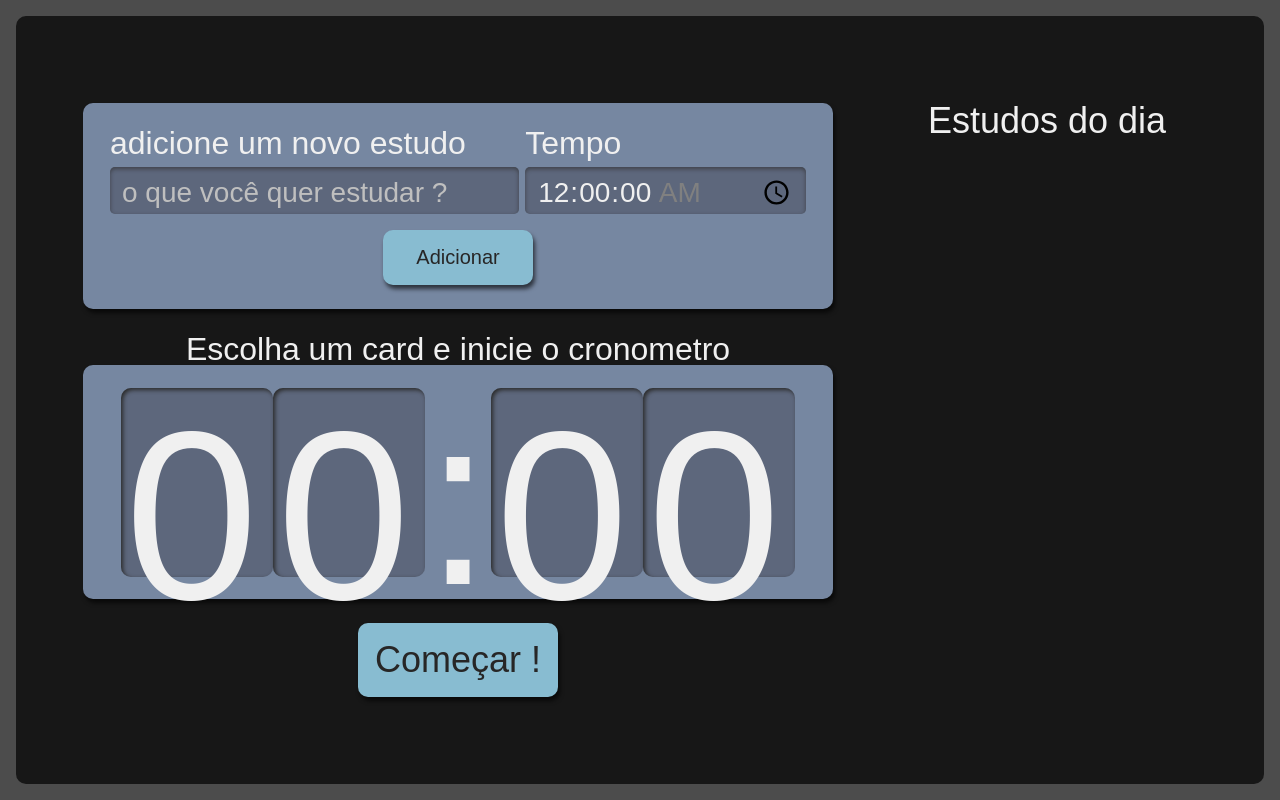
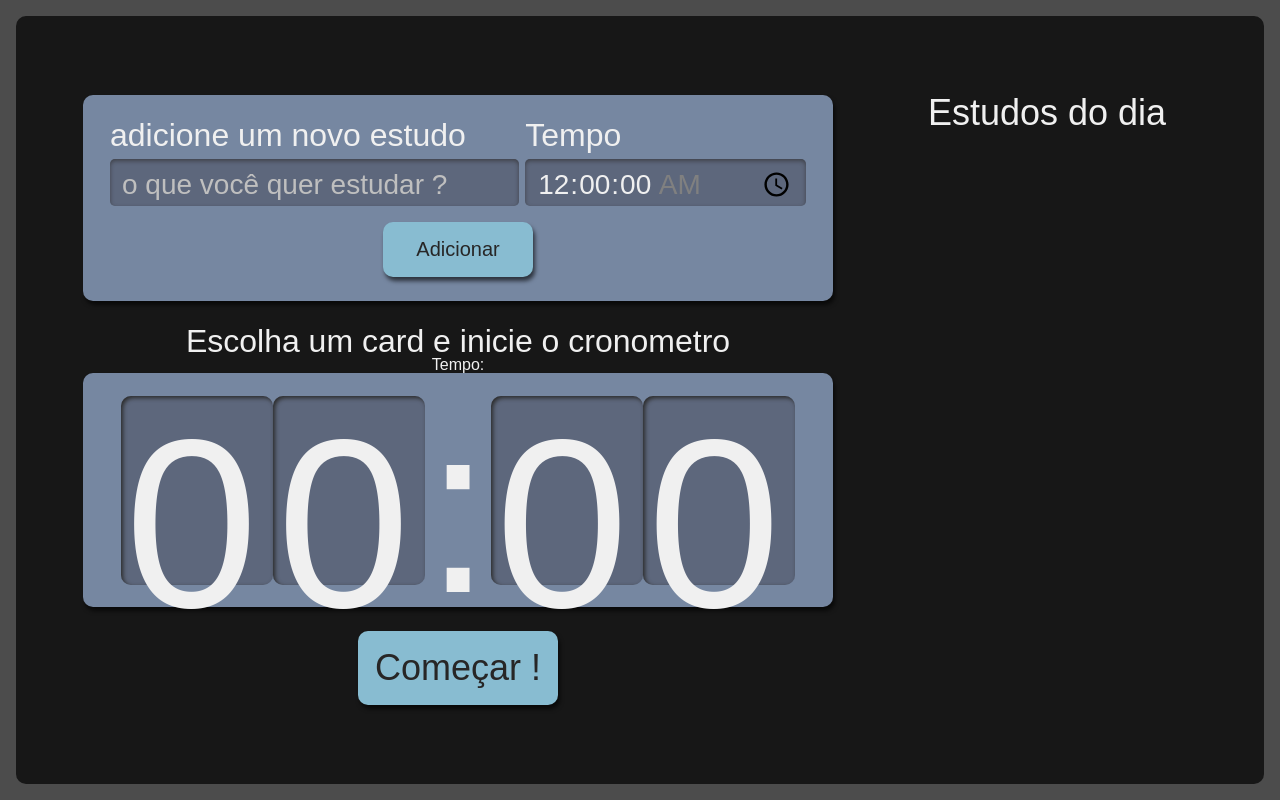
Before and after one commit to erikseki/alura-React, a React (Create React App) app: page / in a window 1280 px wide. Built offline with nearby package versions, Linux system fonts and the light colour scheme.

Commit message:
Começando o Cronometro  📦

```diff
--- a/src/components/Cronometro/index.tsx
+++ b/src/components/Cronometro/index.tsx
@@ -1,13 +1,24 @@
 import Botao from '../Botao';
 import  Relogio  from './Relogio';
 import style from './Cronometro.module.scss'
-import { tempoParaSegundos } from '../../common/utils/date';
+import { tempoParaSegundos } from '../../common/utils/time';
+import { ITarefa } from '../../types/tarefa';
+import { useState } from 'react';
 
-export default function Cronometro(){
-    console.log('conversão: ', tempoParaSegundos('01:01:01'))
+interface Props {
+    selecionado: ITarefa | undefined,
+
+}
+
+export default function Cronometro({selecionado}: Props){
+    const [tempo, setTempo] = useState<number>();
+    if (selecionado?.tempo) {
+        setTempo(tempoParaSegundos(selecionado.tempo));
+    }
     return(
         <div className={style.cronometro}>
             <p className={style.titulo}>Escolha um card e inicie o cronometro</p>
+            Tempo:{tempo}
             <div className={style.relogioWrapper}>
                 <Relogio/>
             </div>
--- a/src/pages/App.tsx
+++ b/src/pages/App.tsx
@@ -23,7 +23,7 @@ function App() {
       tarefas={tarefas}
       selecionaTarefa={selecionaTarefa}
     />
-    <Cronometro/>
+    <Cronometro selecionado={selecionado}/>
     </div>
   );
 }
```
Also changed, not shown: src/common/utils/time.ts (renamed from src/common/utils/date.ts).
